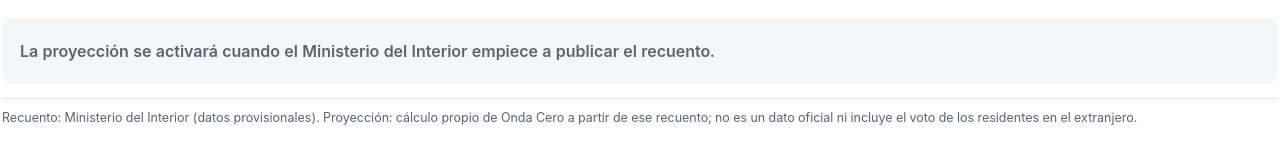
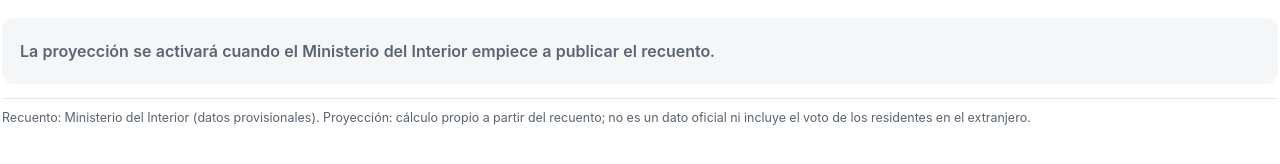
Before and after one commit to nachorojo/elecciones, a plain HTML site: page web/embed/proyeccion.html in a window 1280 px wide. Drawn offline with Linux system fonts and the light colour scheme.

Commit message:
Embed de proyección: texto de fuente pedido por Nacho
Co-Authored-By: Claude Fable 5.2 <noreply@anthropic.com>
Claude-Session: https://claude.ai/code/session_01RcfN7BrvrNX99uddYcLDik

```diff
--- a/web/embed/proyeccion.html
+++ b/web/embed/proyeccion.html
@@ -39,8 +39,7 @@
 <div class="barra-estado" id="estado"></div>
 <p class="titular" id="titular"></p>
 <div id="cuerpo"></div>
-<p class="fuente">Recuento: Ministerio del Interior (datos provisionales). Proyección: cálculo propio de Onda Cero a partir de ese recuento;
-  no es un dato oficial ni incluye el voto de los residentes en el extranjero.</p>
+<p class="fuente">Recuento: Ministerio del Interior (datos provisionales). Proyección: cálculo propio a partir del recuento; no es un dato oficial ni incluye el voto de los residentes en el extranjero.</p>
 <script src="comun.js"></script>
 <script>
 const ORIGEN = Q.get("datos") === "ejemplo" ? "../data/proyeccion_ejemplo.json" : "../data/proyeccion_29n.json";
```
